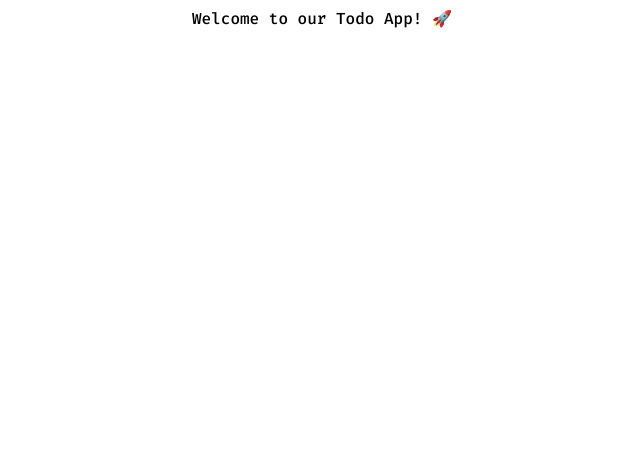
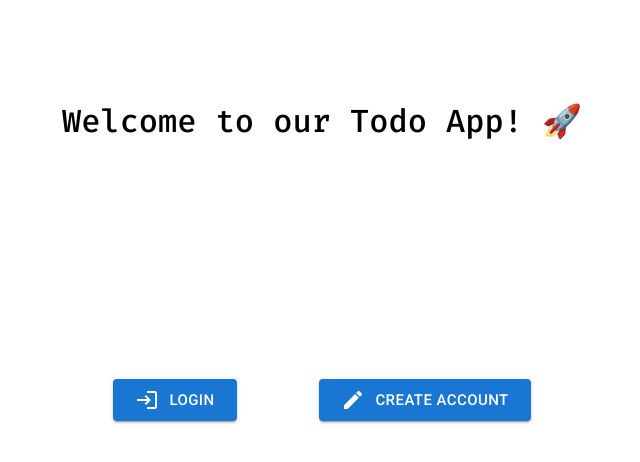
Before and after one commit to fahim07ms/todo-app, a React (Vite) app: page / in a window 1280 px wide. Shown: the top 462 px of the page, without its empty margins (318-958 px from the left). Built offline with nearby package versions, Linux system fonts and the light colour scheme.

Commit message:
Made a homepage a bit better

```diff
--- a/src/App.css
+++ b/src/App.css
@@ -204,3 +204,15 @@ body {
   font-family: 'Fira Code';
   cursor: pointer;
 }
+
+.homepage-nav {
+    width: 500px;
+    border-radius: 8px;
+    padding: 20px;
+    position: absolute;
+    top: 50%;
+    left: 50%;
+    transform: translate(-50%, -50%);
+    display: flex;
+    justify-content: space-around;
+}
--- a/src/components/Home.jsx
+++ b/src/components/Home.jsx
@@ -1,9 +1,38 @@
+import { useNavigate } from "react-router-dom"
+import { Button } from "@mui/material";
+
+import LoginIcon from '@mui/icons-material/Login';
+import CreateIcon from '@mui/icons-material/Create';
+import DashboardIcon from '@mui/icons-material/Dashboard';
+import AccountBoxIcon from '@mui/icons-material/AccountBox';
+import LogoutIcon from '@mui/icons-material/Logout';
+
 function Home() {
-    return <div>
-        <center>
-            Welcome to our Todo App! 🚀
-        </center>
-    </div>
+    const navigate = useNavigate();
+    const username = localStorage.getItem("username")
+
+    return (
+        <div>
+            <center style={{ fontSize: "32px", marginTop: "100px" }}>
+                Welcome to our Todo App! 🚀
+            </center>
+            {username &&
+            <div className="homepage-nav">
+
+                <Button variant="contained" size="large" onClick={() => {navigate("/dashboard")}}><DashboardIcon style={{ marginRight: "10px" }} />Dashbord</Button>
+                <Button variant="contained" size="large" onClick={() => {navigate("/profile")}}><AccountBoxIcon style={{ marginRight: "10px" }} />Profile</Button>
+                <Button variant="contained" size="large" onClick={() => {navigate("/logout")}}><LogoutIcon style={{ marginRight: "10px" }} />Logout</Button>
+
+            </div>}
+            {!username &&
+            <div className="homepage-nav">
+
+                <Button variant="contained" size="large" onClick={() => {navigate("/login")}}><LoginIcon style={{ marginRight: "10px" }} />Login</Button>
+                <Button variant="contained" size="large" onClick={() => {navigate("/signup")}}><CreateIcon style={{ marginRight: "10px" }} />Create Account</Button>
+
+            </div>}
+        </div>
+    )
 }
 
 export { Home }
```
